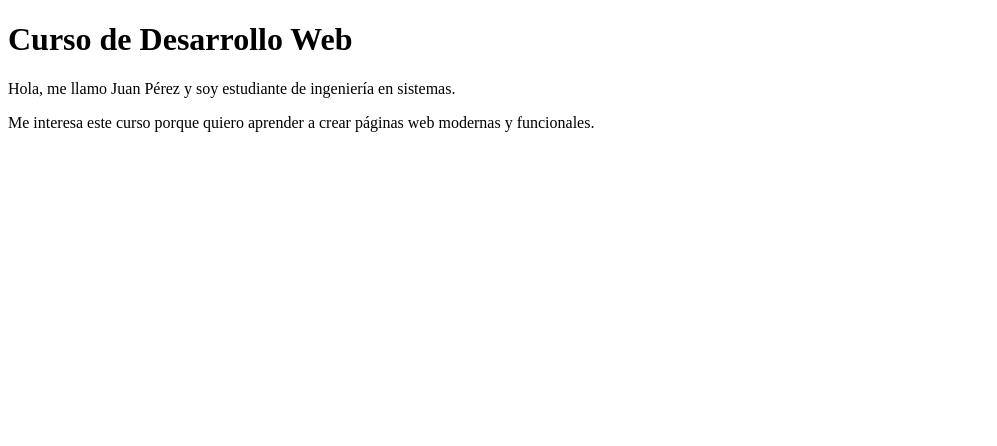
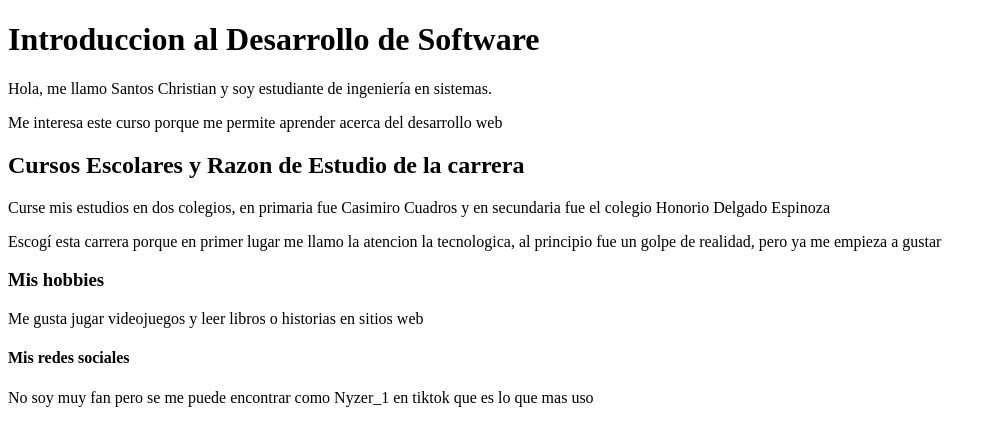
Before and after one commit to Nyzer2/laboratorio03, a plain HTML site: page index.html in a window 1280 px wide. Shown: the whole page, without its empty margins (0-997 px from the left). Drawn offline with Linux system fonts and the light colour scheme.

Commit message:
Agregado de subtitulos con comentarios en index

```diff
--- a/index.html
+++ b/index.html
@@ -2,12 +2,23 @@
 <html lang="es">
 <head>
     <meta charset="UTF-8">
-    <title>Juan Pérez - Laboratorio 03</title> <!-- Título -->
+    <title>Santos Christian Chipayo Paco</title> <!-- Título -->
 </head>
 <body>
-    <h1>Curso de Desarrollo Web</h1> <!-- Encabezado principal -->
-    <p>Hola, me llamo Juan Pérez y soy estudiante de ingeniería en sistemas.</p> <!-- Párrafo de presentación -->
-    <p>Me interesa este curso porque quiero aprender a crear páginas web modernas y funcionales.</p> <!-- Párrafo de interés -->
+    <h1>Introduccion al Desarrollo de Software</h1> <!-- Encabezado principal -->
+
+    <p>Hola, me llamo Santos Christian y soy estudiante de ingeniería en sistemas.</p>
+    <p>Me interesa este curso porque me permite aprender acerca del desarrollo web</p>
+
+    <h2>Cursos Escolares y Razon de Estudio de la carrera</h2> <!-- Estudios escolares -->
+    <p>Curse mis estudios en dos colegios, en primaria fue Casimiro Cuadros y en secundaria fue el colegio Honorio Delgado Espinoza</p>
+    <p>Escogí esta carrera porque en primer lugar me llamo la atencion la tecnologica, al principio fue un golpe de realidad, pero ya me empieza a gustar</p>
+
+    <h3>Mis hobbies</h3> <!-- Hobbies -->
+    <p>Me gusta jugar videojuegos y leer libros o historias en sitios web</p>
+
+    <h4>Mis redes sociales</h4> <!-- Redes sociales -->
+    <p>No soy muy fan pero se me puede encontrar como Nyzer_1 en tiktok que es lo que mas uso</p>
 
 </body>
 </html>
```
